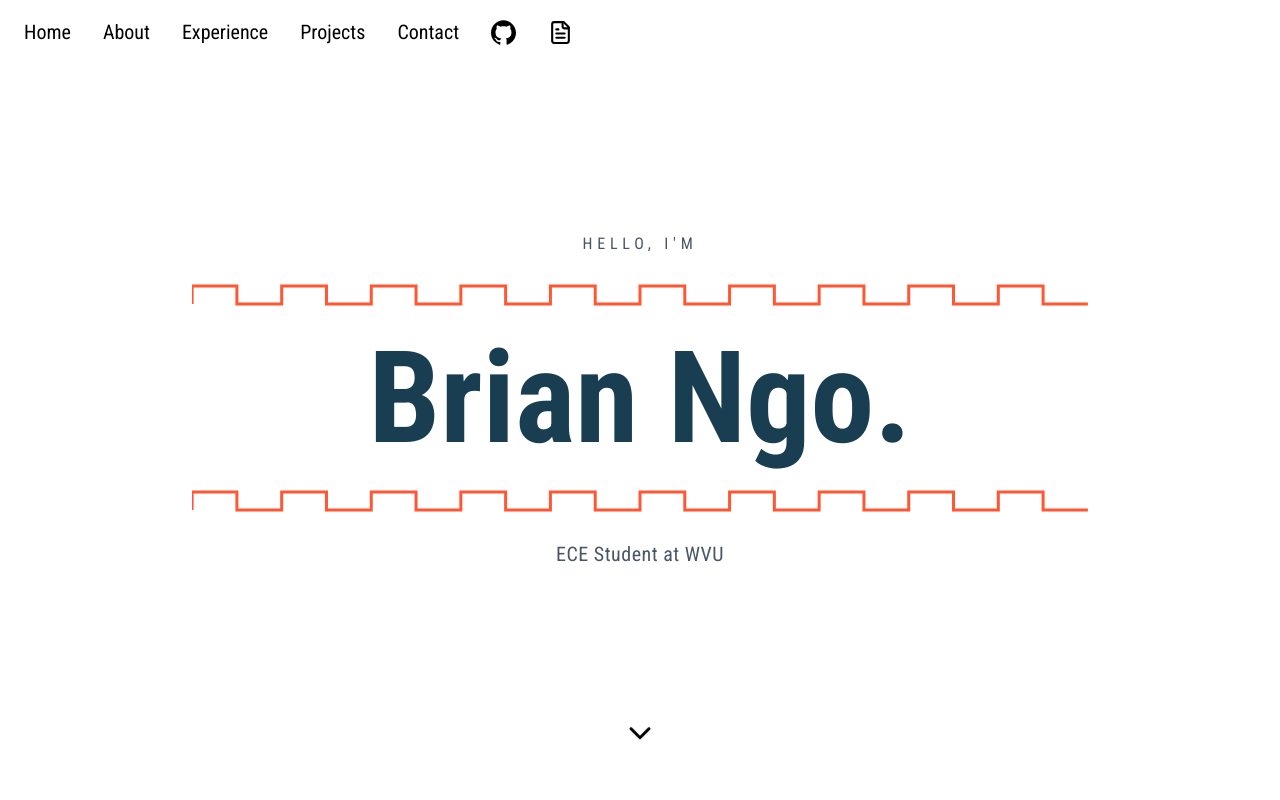
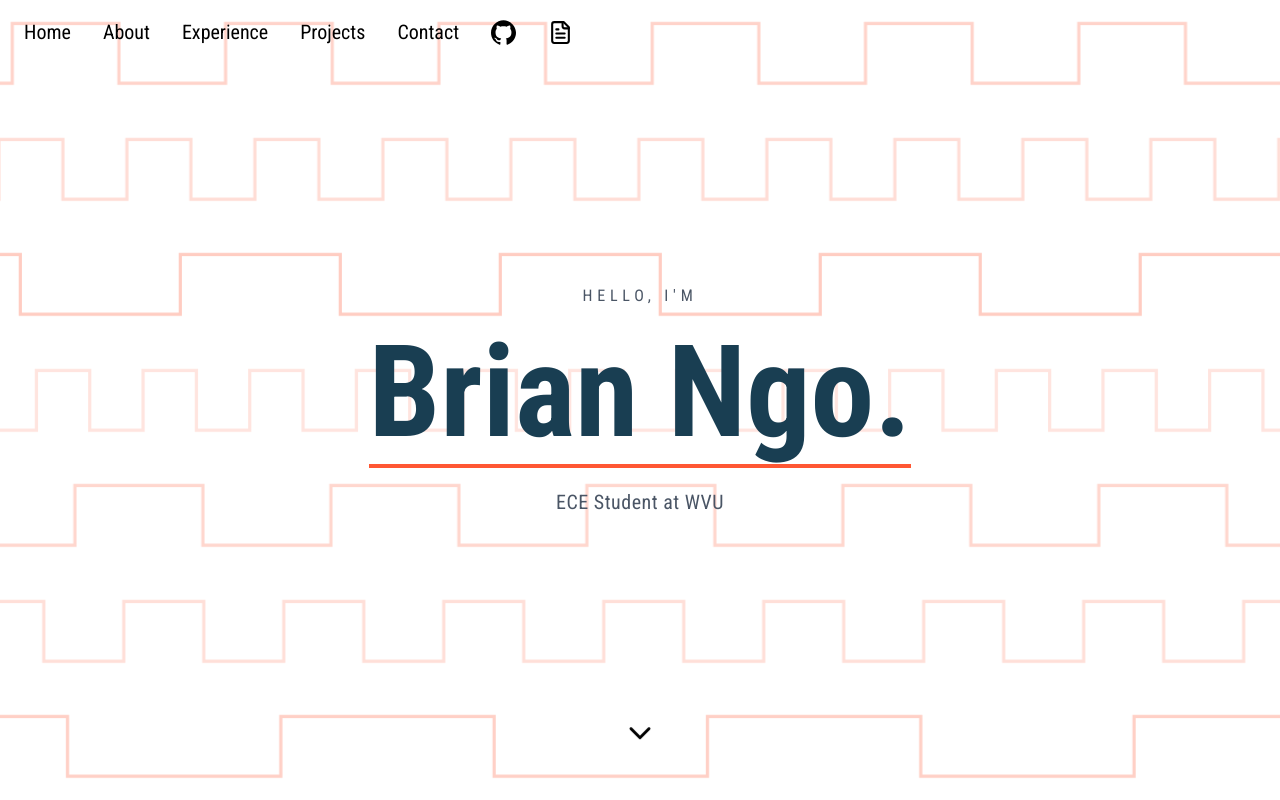
Before and after one commit to BrianCode9/brian-portfolio, a Next.js app: page / in a window 1280 px wide. Shown: the top 800 px of the page. Built offline with nearby package versions, Linux system fonts and the light colour scheme.

Commit message:
Fill hero background with stacked clock signals

```diff
--- a/src/app/globals.css
+++ b/src/app/globals.css
@@ -30,11 +30,9 @@ html {
   --font-sans: var(--font-geist-sans);
   --font-mono: var(--font-geist-mono);
   --font-display: var(--font-mozilla-headline);
-  --animate-clock-draw: clock-draw 2.5s ease-out forwards;
 }
 
-/* Draws the hero clock signal on from the left. --clock-length is the path
-   length in viewBox units, set on the element in hero-section.tsx. */
+/* --clock-length is the path length in viewBox units, set in clock-field.tsx */
 @keyframes clock-draw {
   from {
     stroke-dasharray: var(--clock-length);
@@ -43,6 +41,16 @@ html {
   to {
     stroke-dasharray: var(--clock-length);
     stroke-dashoffset: 0;
+  }
+}
+
+/* --clock-shift is a whole number of periods, so the loop has no visible seam */
+@keyframes clock-scroll {
+  from {
+    transform: translateX(0);
+  }
+  to {
+    transform: translateX(var(--clock-shift));
   }
 }
 
--- a/src/components/section/hero-section.tsx
+++ b/src/components/section/hero-section.tsx
@@ -1,57 +1,26 @@
 import React from "react";
 import { ChevronDown } from "lucide-react";
-
-// One period of the clock: rise, hold high, fall, hold low.
-const PERIOD = 120;
-const HIGH = 8;
-const LOW = 32;
-const CYCLES = 10;
-
-const clockPath =
-  `M 0 ${LOW} ` +
-  Array.from({ length: CYCLES }, (_, i) => {
-    const x = i * PERIOD;
-    const mid = x + PERIOD / 2;
-    return `L ${x} ${HIGH} L ${mid} ${HIGH} L ${mid} ${LOW} L ${x + PERIOD} ${LOW}`;
-  }).join(" ");
-
-// Total drawn length, in viewBox units, for the left-to-right stroke reveal.
-const clockLength = CYCLES * (2 * (LOW - HIGH) + PERIOD);
-
-const ClockWave = () => (
-  <svg
-    className="w-full"
-    viewBox={`0 0 ${CYCLES * PERIOD} 40`}
-    fill="none"
-    aria-hidden="true"
-  >
-    <path
-      d={clockPath}
-      strokeWidth={4}
-      style={{ "--clock-length": clockLength } as React.CSSProperties}
-      className="stroke-orange-highlight animate-clock-draw motion-reduce:animate-none"
-    />
-  </svg>
-);
+import ClockField from "@/components/ui/clock-field";
 
 const HeroSection = () => {
   return (
-    <div className="relative flex min-h-screen w-full items-center justify-center bg-white px-6">
-      <div className="flex w-full max-w-4xl flex-col items-center gap-6 text-center">
+    <div className="relative flex min-h-screen w-full items-center justify-center overflow-hidden bg-white px-6">
+      <ClockField />
+
+      <div className="relative z-10 flex flex-col items-center gap-5 text-center">
         <p className="text-sm tracking-[0.3em] text-gray-600 uppercase md:text-base">
           Hello, I&apos;m
         </p>
 
-        <ClockWave />
-
+        <div className="relative inline-block pb-3">
           <span
             className="text-suit-teal text-6xl font-bold md:text-8xl lg:text-9xl"
             style={{ fontFamily: "var(--font-display)" }}
           >
             Brian Ngo.
           </span>
-
-        <ClockWave />
+          <span className="bg-orange-highlight absolute bottom-0 left-0 h-[4px] w-full" />
+        </div>
 
         <p className="text-lg tracking-wide text-gray-600 md:text-xl">
           ECE Student at WVU
--- /dev/null
+++ b/src/components/ui/clock-field.tsx
@@ -0,0 +1,48 @@
+import React from "react";
+import {
+  CLOCK_VIEW_H,
+  CLOCK_VIEW_W,
+  buildChannel,
+  clockChannels,
+} from "@/data/hero-clock";
+
+const ClockField = () => {
+  return (
+    <div
+      className="pointer-events-none absolute inset-0 flex flex-col justify-between overflow-hidden"
+      aria-hidden="true"
+    >
+      {clockChannels.map((c) => {
+        const geo = buildChannel(c);
+        return (
+          <svg
+            key={c.id}
+            viewBox={`0 0 ${CLOCK_VIEW_W} ${CLOCK_VIEW_H}`}
+            fill="none"
+            className="w-full shrink-0"
+            style={{ opacity: c.opacity }}
+          >
+            <g
+              style={{
+                ["--clock-shift" as string]: `${-geo.shift}px`,
+                animation: `clock-scroll ${c.scrollMs}ms linear ${geo.scrollDelayMs}ms infinite`,
+              }}
+            >
+              <path
+                d={geo.d}
+                strokeWidth={3}
+                className="stroke-orange-highlight"
+                style={{
+                  ["--clock-length" as string]: geo.length,
+                  animation: `clock-draw ${c.drawMs}ms linear ${c.delayMs}ms forwards`,
+                }}
+              />
+            </g>
+          </svg>
+        );
+      })}
+    </div>
+  );
+};
+
+export default ClockField;
--- /dev/null
+++ b/src/data/hero-clock.ts
@@ -0,0 +1,117 @@
+// Channel definitions for the hero's stacked clock signals.
+// Each channel draws itself on from the left, then hands off to a slow
+// infinite scroll. Vary period and timing so the stack does not read as
+// one wave copied seven times.
+
+export interface ClockChannel {
+  id: string;
+  /** viewBox units per cycle. Bigger reads as a slower clock. */
+  period: number;
+  /** Time for the sweep to draw the whole path, including the offscreen half. */
+  drawMs: number;
+  /** Time for one scroll loop once the sweep hands off. */
+  scrollMs: number;
+  /** Staggers the onset down the stack. */
+  delayMs: number;
+  opacity: number;
+}
+
+export const CLOCK_VIEW_W = 1200;
+export const CLOCK_VIEW_H = 100;
+const HIGH = 22;
+const LOW = 78;
+/** Minimum scroll distance, rounded up to a whole number of periods. */
+const MIN_SHIFT = 600;
+
+export const clockChannels: ClockChannel[] = [
+  {
+    id: "c1",
+    period: 200,
+    drawMs: 2800,
+    scrollMs: 14000,
+    delayMs: 0,
+    opacity: 0.26,
+  },
+  {
+    id: "c2",
+    period: 120,
+    drawMs: 2400,
+    scrollMs: 11000,
+    delayMs: 160,
+    opacity: 0.2,
+  },
+  {
+    id: "c3",
+    period: 300,
+    drawMs: 3200,
+    scrollMs: 18000,
+    delayMs: 320,
+    opacity: 0.3,
+  },
+  {
+    id: "c4",
+    period: 100,
+    drawMs: 2200,
+    scrollMs: 9500,
+    delayMs: 480,
+    opacity: 0.16,
+  },
+  {
+    id: "c5",
+    period: 240,
+    drawMs: 3000,
+    scrollMs: 16000,
+    delayMs: 640,
+    opacity: 0.24,
+  },
+  {
+    id: "c6",
+    period: 150,
+    drawMs: 2600,
+    scrollMs: 12000,
+    delayMs: 800,
+    opacity: 0.19,
+  },
+  {
+    id: "c7",
+    period: 400,
+    drawMs: 3400,
+    scrollMs: 20000,
+    delayMs: 960,
+    opacity: 0.28,
+  },
+];
+
+export interface ChannelGeometry {
+  d: string;
+  /** Path length in viewBox units, for the stroke-dashoffset reveal. */
+  length: number;
+  /** Scroll distance, always a whole number of periods so the loop is seamless. */
+  shift: number;
+  /** When the sweep clears the right edge and the scroll should take over. */
+  scrollDelayMs: number;
+}
+
+export function buildChannel(c: ClockChannel): ChannelGeometry {
+  const shift = Math.ceil(MIN_SHIFT / c.period) * c.period;
+  // Enough cycles that the scrolled tail never exposes an undrawn edge.
+  const cycles = Math.ceil((CLOCK_VIEW_W + shift) / c.period) + 1;
+  const span = cycles * c.period;
+
+  const d =
+    `M 0 ${LOW} ` +
+    Array.from({ length: cycles }, (_, i) => {
+      const x = i * c.period;
+      const mid = x + c.period / 2;
+      return `L ${x} ${HIGH} L ${mid} ${HIGH} L ${mid} ${LOW} L ${x + c.period} ${LOW}`;
+    }).join(" ");
+
+  return {
+    d,
+    length: cycles * (2 * (LOW - HIGH) + c.period),
+    shift,
+    // The sweep is linear, so the fraction of the path onscreen is the
+    // fraction of the draw time before it leaves the viewBox.
+    scrollDelayMs: c.delayMs + c.drawMs * (CLOCK_VIEW_W / span),
+  };
+}
```
Lines whose indentation alone changed are shown as unchanged.
